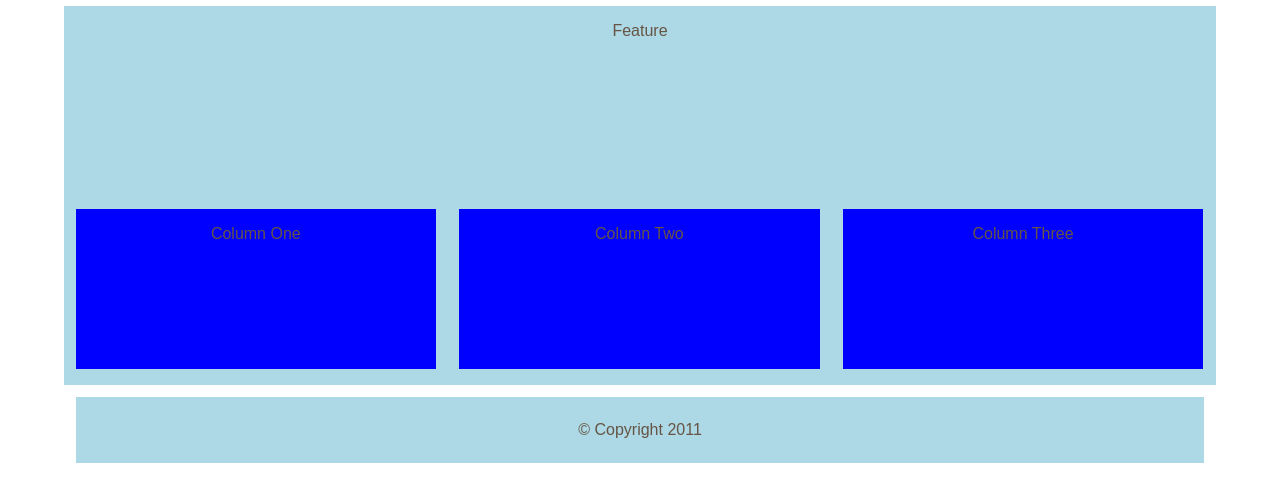
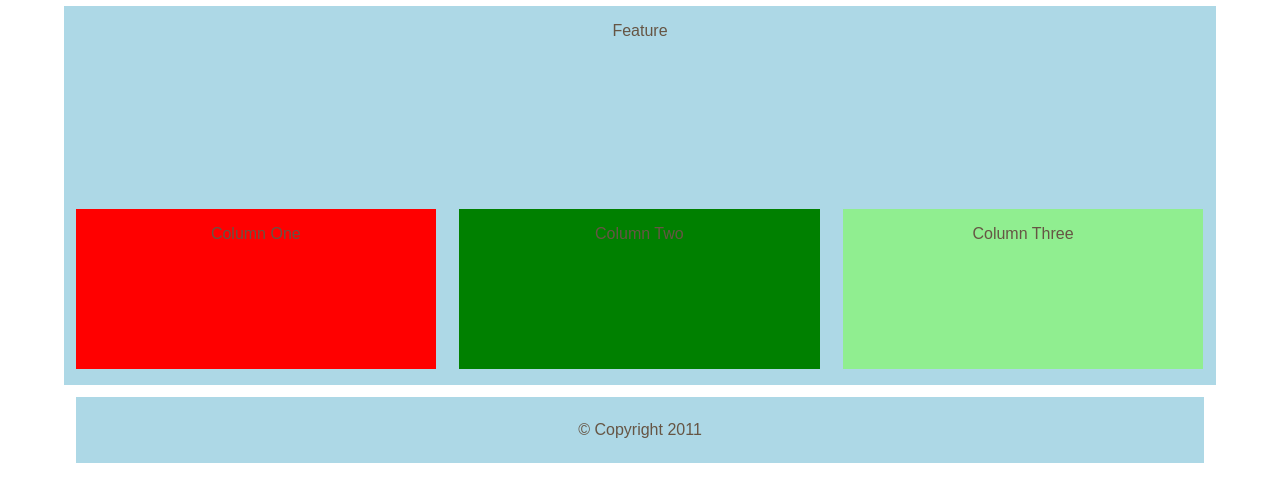
Before and after one commit to Mateobestdeveloper/M01Modulewebpage, a plain HTML site: page liquidlayoutmodule04/index.html in a window 1280 px wide. Shown: the part 108-610 px from the top of the page. Drawn offline with Linux system fonts and the light colour scheme; a web font is replaced by a local one.

Commit message:
Update mystyle.css

```diff
--- a/liquidlayoutmodule04/mystyle.css
+++ b/liquidlayoutmodule04/mystyle.css
@@ -23,7 +23,7 @@
 				width: 31.3%;
 				float: left;
 				margin: 1%;
-				background-color: blue ;}
+				}
 			.column3 {
 				margin-right: 0%;}
 			li {
```
